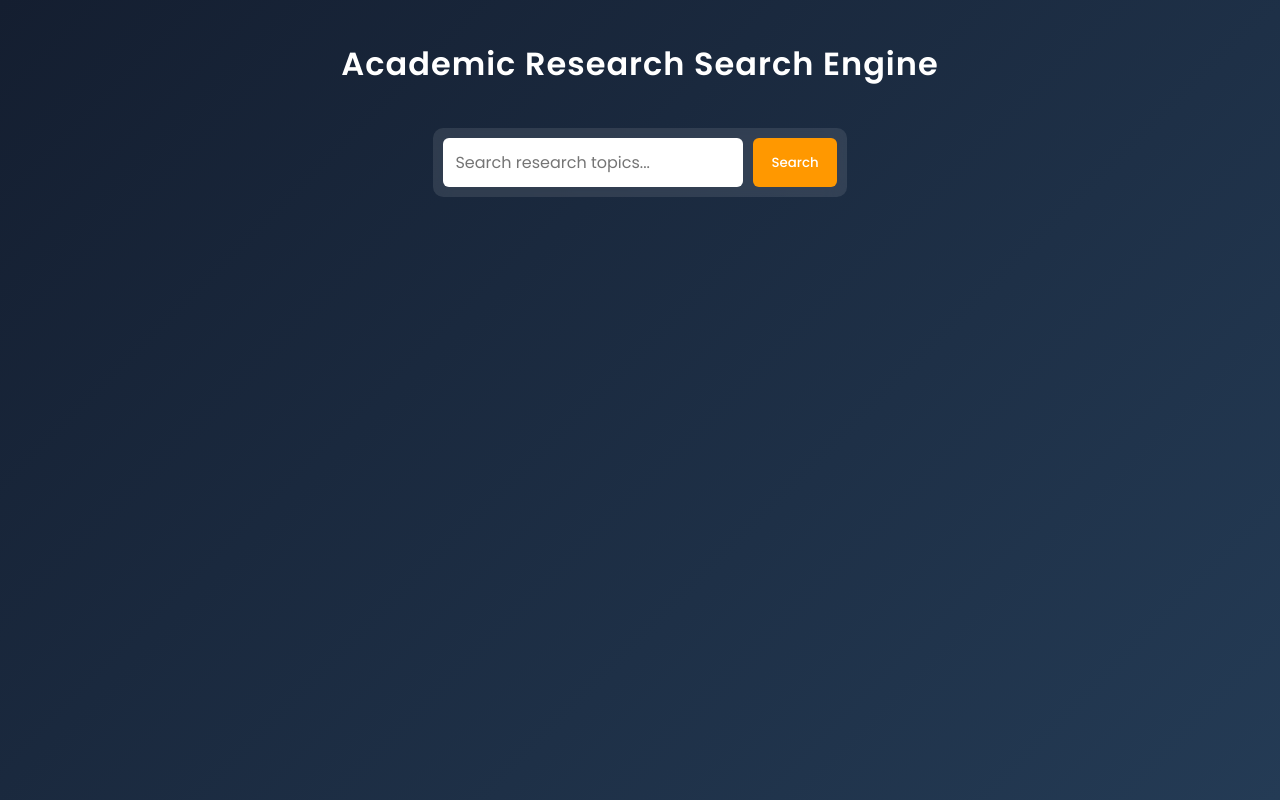
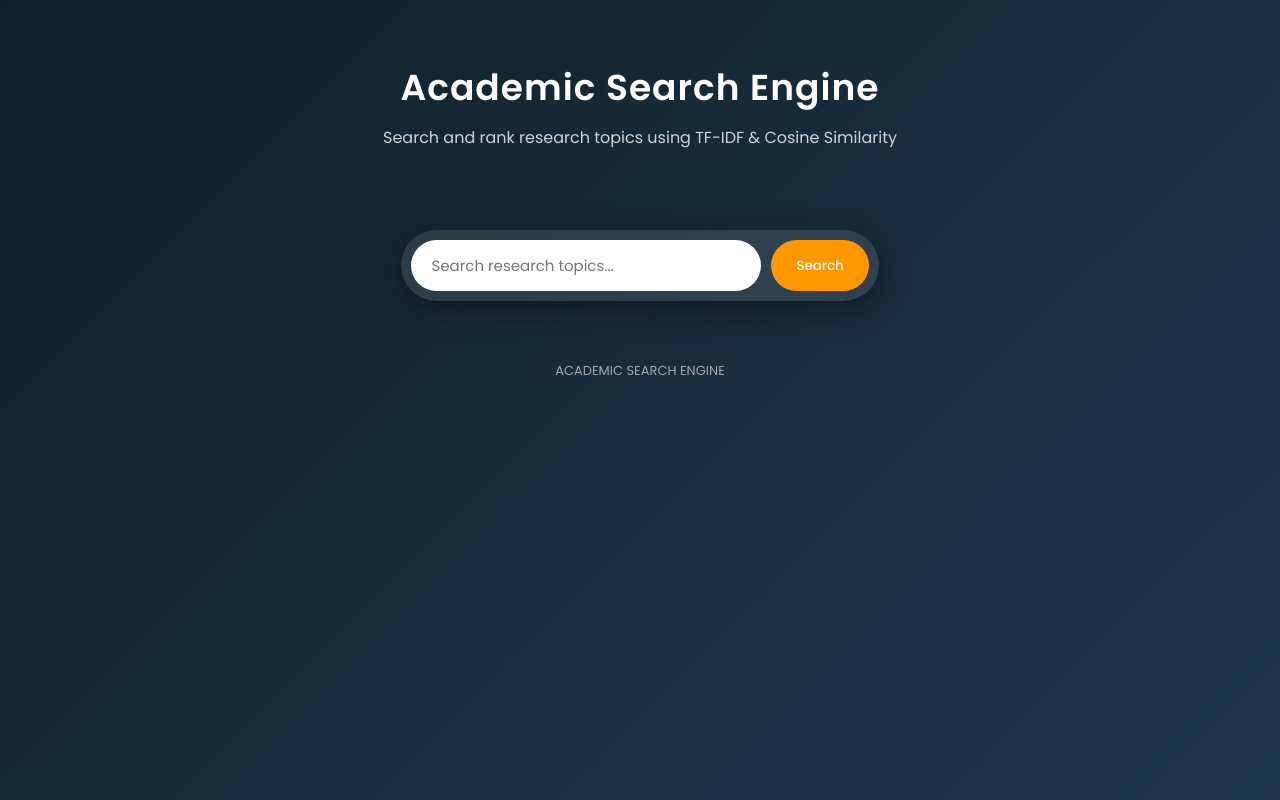
Before and after one commit to AllanJenisha10/Academic_search_engine, a Flask app: page / in a window 1280 px wide. Run offline with Flask 3, Linux system fonts and the light colour scheme.

Commit message:
Updated HTML design

```diff
--- a/Academic_Search_Engine/templates/index.html
+++ b/Academic_Search_Engine/templates/index.html
@@ -1,8 +1,9 @@
 <!DOCTYPE html>
 <html lang="en">
 <head>
+
 <meta charset="UTF-8">
-<title>Academic Research Search Engine</title>
+<title>Academic Search Engine</title>
 
 <link href="https://fonts.googleapis.com/css2?family=Poppins:wght@300;400;500;600&display=swap" rel="stylesheet">
 
@@ -16,159 +17,267 @@
 }
 
 body{
-background: linear-gradient(135deg,#141E30,#243B55);
+
+background: linear-gradient(-45deg,#141e30,#243b55,#0f2027,#2c5364);
+background-size:400% 400%;
+animation:gradientMove 10s ease infinite;
+
 min-height:100vh;
 color:white;
+
 }
 
-/* Header */
+/* animated background */
+
+@keyframes gradientMove{
+
+0%{background-position:0% 50%;}
+50%{background-position:100% 50%;}
+100%{background-position:0% 50%;}
+
+}
+
+/* header */
 
 .header{
+
 text-align:center;
-padding:40px 20px;
+padding:60px 20px;
+
 }
 
 .header h1{
-font-size:32px;
+
+font-size:36px;
 font-weight:600;
 letter-spacing:1px;
+
 }
 
-/* Search Box */
+.subtitle{
 
-.search-container{
+margin-top:10px;
+opacity:0.8;
+
+}
+
+/* search section */
+
+.search-section{
+
 display:flex;
 justify-content:center;
-margin-bottom:30px;
+margin-top:20px;
+margin-bottom:40px;
+
 }
 
 .search-box{
+
 display:flex;
 background:rgba(255,255,255,0.1);
-backdrop-filter:blur(10px);
+backdrop-filter:blur(15px);
+
 padding:10px;
-border-radius:10px;
+border-radius:50px;
+
+box-shadow:0 8px 30px rgba(0,0,0,0.4);
+
 }
 
 .search-box input{
-padding:12px;
-width:300px;
+
 border:none;
 outline:none;
-border-radius:6px;
-font-size:16px;
+padding:14px 20px;
+width:350px;
+
+border-radius:50px;
+
+font-size:15px;
+
 }
 
 .search-box button{
+
+border:none;
+background:#ff9800;
+
+padding:12px 25px;
 margin-left:10px;
-padding:12px 18px;
-border:none;
-border-radius:6px;
-background:#ff9800;
+
+border-radius:50px;
+
 color:white;
 font-weight:500;
+
 cursor:pointer;
+
 transition:0.3s;
+
 }
 
 .search-box button:hover{
-background:#e68900;
+
+background:#ffb74d;
+transform:scale(1.05);
+
 }
 
-/* Results title */
+/* results title */
 
 .results-title{
+
 text-align:center;
-margin-bottom:20px;
-font-size:20px;
+margin-bottom:25px;
+
+font-size:18px;
+opacity:0.9;
+
 }
 
-/* Cards */
+/* result cards */
 
 .card{
-width:85%;
-margin:20px auto;
-padding:25px;
+
+width:80%;
+
+margin:25px auto;
+
+padding:28px;
+
+border-radius:18px;
 
 background:rgba(255,255,255,0.08);
-backdrop-filter:blur(10px);
 
-border-radius:15px;
+backdrop-filter:blur(12px);
 
-box-shadow:0 10px 30px rgba(0,0,0,0.4);
+box-shadow:0 15px 40px rgba(0,0,0,0.45);
 
 transition:0.3s;
 
-animation:fadeIn 0.6s ease;
 }
 
 .card:hover{
+
 transform:translateY(-6px);
-box-shadow:0 15px 35px rgba(0,0,0,0.5);
+
 }
 
-.card h3{
+/* rank title */
+
+.rank{
+
+font-size:20px;
+color:#ffcc70;
 margin-bottom:10px;
-color:#ffcc70;
+
 }
 
-.card p{
-margin:5px 0;
-font-size:14px;
+/* score grid */
+
+.score-grid{
+
+display:grid;
+
+grid-template-columns:repeat(2,1fr);
+
+gap:8px;
+
+margin-bottom:15px;
+
 }
 
+.score{
+
+font-size:14px;
+opacity:0.9;
+
+}
+
+/* wikipedia link */
+
 .card a{
+
 color:#4FC3F7;
 text-decoration:none;
+
 }
 
 .card a:hover{
+
 text-decoration:underline;
+
 }
 
+/* description */
+
 .desc{
+
 margin-top:10px;
+
 line-height:1.6;
-color:#ddd;
+
+opacity:0.9;
+
 }
 
-/* Animation */
+/* footer */
 
-@keyframes fadeIn{
-from{
-opacity:0;
-transform:translateY(20px);
-}
-to{
-opacity:1;
-transform:translateY(0);
-}
+.footer{
+
+text-align:center;
+
+margin-top:60px;
+
+padding-bottom:20px;
+
+opacity:0.6;
+
+font-size:13px;
+
 }
 
-/* Responsive */
+/* mobile */
 
 @media(max-width:768px){
 
 .search-box input{
+
 width:200px;
+
 }
 
 .card{
-width:95%;
+
+width:92%;
+
+}
+
+.score-grid{
+
+grid-template-columns:1fr;
+
 }
 
 }
 
 </style>
+
 </head>
 
 <body>
 
 <div class="header">
-<h1>Academic Research Search Engine</h1>
+
+<h1>Academic Search Engine</h1>
+
+<div class="subtitle">Search and rank research topics using TF-IDF & Cosine Similarity</div>
+
 </div>
 
-<div class="search-container">
+
+<div class="search-section">
 
 <form method="POST" class="search-box">
 
@@ -180,31 +289,39 @@
 
 </div>
 
+
 {% if query %}
 
 <div class="results-title">
+
 Results for "<b>{{query}}</b>"
+
 </div>
+
+{% endif %}
+
 
 {% for result in results %}
 
 <div class="card">
 
-<h3>Rank {{loop.index}}</h3>
+<div class="rank">Rank {{loop.index}}</div>
 
-<p><b>Term Frequency:</b> {{result.tf}}</p>
+<div class="score-grid">
 
-<p><b>Inverse Document Frequency:</b> {{result.idf}}</p>
+<div class="score"><b>TF:</b> {{result.tf}}</div>
 
-<p><b>TF-IDF Score:</b> {{result.tfidf}}</p>
+<div class="score"><b>IDF:</b> {{result.idf}}</div>
 
-<p><b>Cosine Similarity:</b> {{result.cosine}}</p>
+<div class="score"><b>TF-IDF:</b> {{result.tfidf}}</div>
+
+<div class="score"><b>Similarity:</b> {{result.cosine}}</div>
+
+</div>
 
 <p>
-<b>Wikipedia URL:</b>
-<a href="{{result.url}}" target="_blank">
-{{result.url}}
-</a>
+<b>Wikipedia:</b>
+<a href="{{result.url}}" target="_blank">{{result.url}}</a>
 </p>
 
 <p class="desc">
@@ -215,7 +332,12 @@
 
 {% endfor %}
 
-{% endif %}
+<div class="footer">
+
+ACADEMIC SEARCH ENGINE
+
+</div>
 
 </body>
+
 </html>
```
